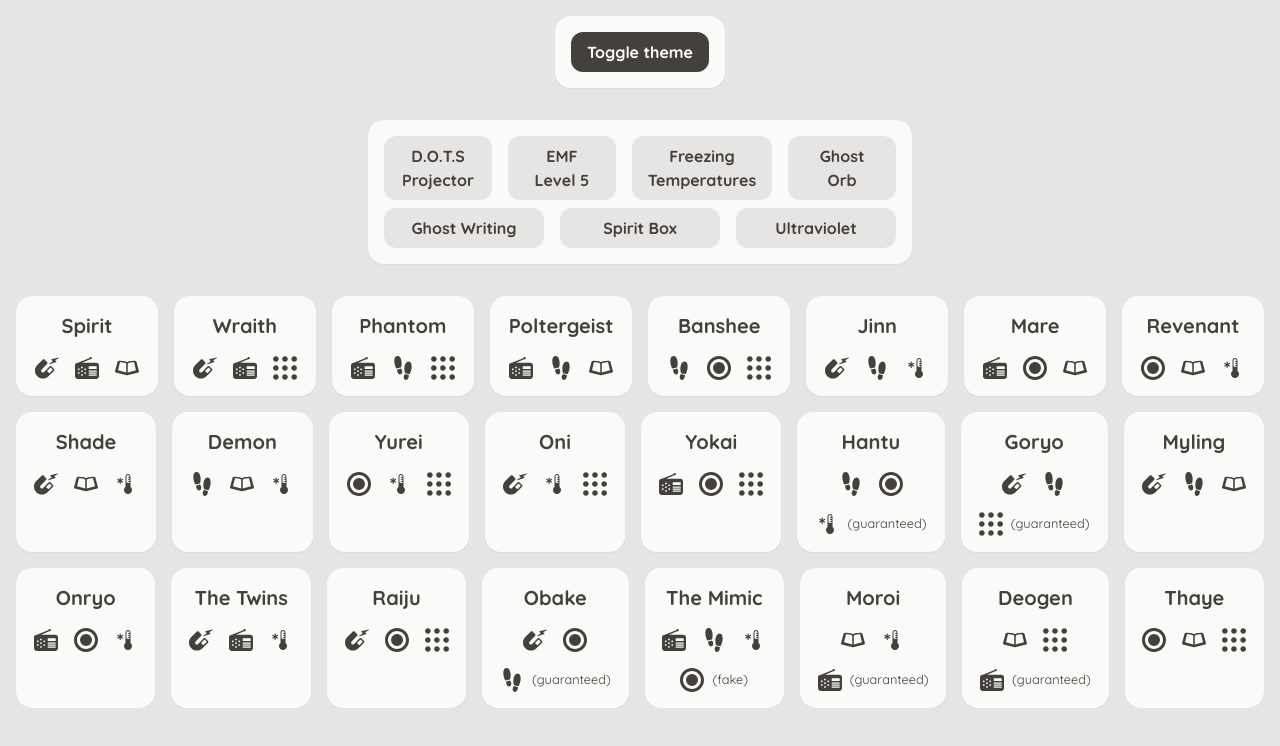
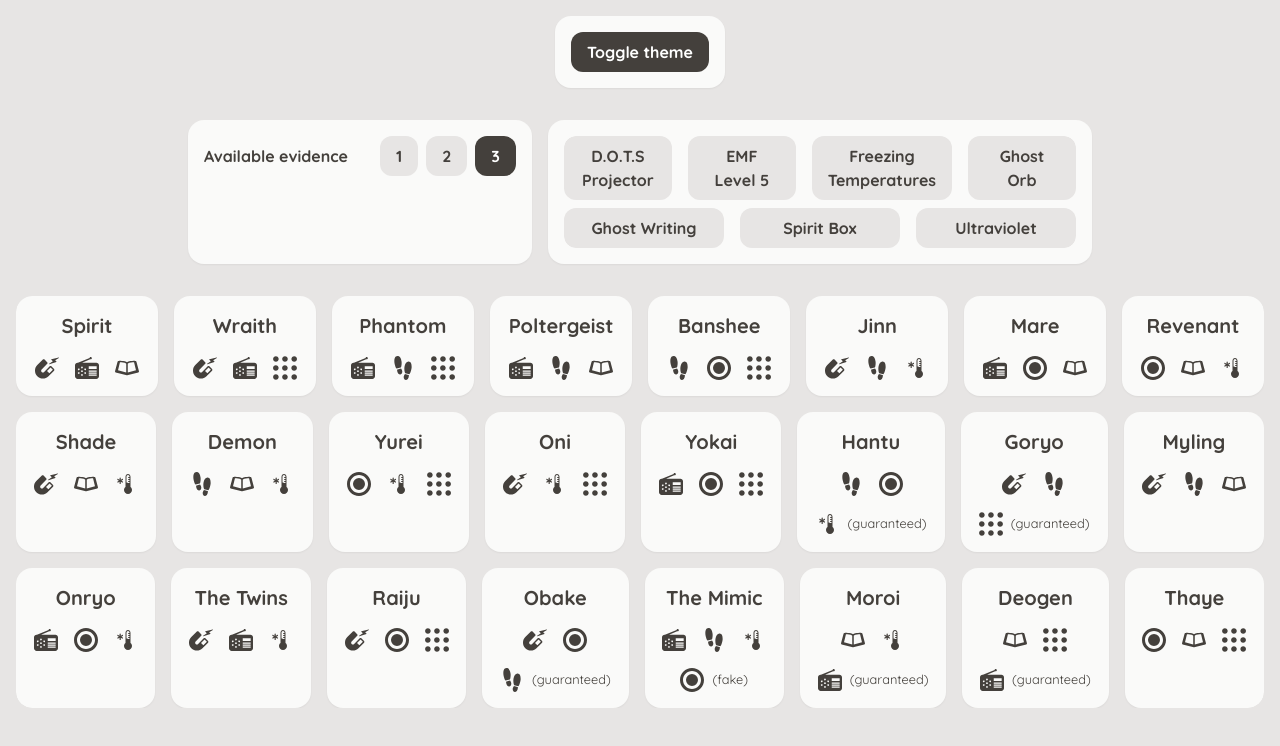
Before and after one commit to luizffgv/phasmoo, a Next.js app: page / in a window 1280 px wide. Shown: the top 746 px of the page. Built offline with nearby package versions, Linux system fonts and the light colour scheme.

Commit message:
Add available evidence logic

```diff
--- /dev/null
+++ b/src/app/_components/evidence-count-picker.tsx
@@ -0,0 +1,29 @@
+"use client";
+
+import { EvidenceCountContext } from "@/contexts/evidence-count";
+import { useContext } from "react";
+import Card from "./card";
+import Button from "./button";
+
+export default function EvidenceCountPicker() {
+  const { count, setCount } = useContext(EvidenceCountContext);
+
+  return (
+    <Card className="w-fit">
+      <div className="flex flex-row flex-wrap items-baseline justify-center gap-x-8 gap-y-2">
+        <strong>Available evidence</strong>
+        <div className="flex flex-row gap-2">
+          {([1, 2, 3] as const).map((num) => (
+            <Button
+              key={num}
+              onClick={() => setCount(num)}
+              {...(num == count ? { primary: true } : { weak: true })}
+            >
+              {num}
+            </Button>
+          ))}
+        </div>
+      </div>
+    </Card>
+  );
+}
--- a/src/app/_components/ghost-list.tsx
+++ b/src/app/_components/ghost-list.tsx
@@ -5,12 +5,18 @@ import { GHOSTS, filter } from "@/lib/phasmo";
 import { useContext, useLayoutEffect, useMemo, useRef } from "react";
 
 import Ghost from "./ghost";
+import { EvidenceCountContext } from "@/contexts/evidence-count";
 
 export default function GhostList() {
   const { evidences } = useContext(EvidenceContext);
+  const { count } = useContext(EvidenceCountContext);
+
   const listRef = useRef<HTMLDivElement>(null);
 
-  const ghostFilter = useMemo(() => filter(evidences.value, 3), [evidences]);
+  const ghostFilter = useMemo(
+    () => filter(evidences.value, count),
+    [count, evidences],
+  );
 
   useLayoutEffect(() => {
     if (listRef.current == null) {
@@ -23,7 +29,7 @@ export default function GhostList() {
         duration: 250,
       }),
     ).play();
-  }, [evidences]);
+  }, [count, evidences]);
 
   const ghosts = GHOSTS.filter(ghostFilter);
 
--- /dev/null
+++ b/src/app/_components/providers/evidence-count-provider.tsx
@@ -0,0 +1,23 @@
+"use client";
+
+import { EvidenceCountContext } from "@/contexts/evidence-count";
+import { useState } from "react";
+
+export default function EvidenceCountProvider({
+  children,
+}: {
+  children: React.ReactNode;
+}) {
+  const [count, setCount] = useState(3);
+
+  return (
+    <EvidenceCountContext.Provider
+      value={{
+        setCount,
+        count,
+      }}
+    >
+      {children}
+    </EvidenceCountContext.Provider>
+  );
+}
--- a/src/app/page.tsx
+++ b/src/app/page.tsx
@@ -1,14 +1,21 @@
+import EvidenceCountPicker from "./_components/evidence-count-picker";
 import EvidencePicker from "./_components/evidence-picker";
 import GhostList from "./_components/ghost-list";
+import EvidenceCountProvider from "./_components/providers/evidence-count-provider";
 import EvidenceProvider from "./_components/providers/evidence-provider";
 
 export default function Home() {
   return (
     <EvidenceProvider>
-      <main className="flex max-w-full grow flex-col items-center justify-between gap-8 overflow-y-auto sm:flex-col-reverse sm:justify-end">
-        <GhostList></GhostList>
-        <EvidencePicker></EvidencePicker>
-      </main>
+      <EvidenceCountProvider>
+        <main className="flex max-w-full grow flex-col items-center justify-between gap-8 overflow-y-auto sm:flex-col-reverse sm:justify-end">
+          <GhostList></GhostList>
+          <div className="flex max-w-full flex-row flex-wrap justify-center gap-4">
+            <EvidenceCountPicker></EvidenceCountPicker>
+            <EvidencePicker></EvidencePicker>
+          </div>
+        </main>
+      </EvidenceCountProvider>
     </EvidenceProvider>
   );
 }
--- /dev/null
+++ b/src/contexts/evidence-count.ts
@@ -0,0 +1,13 @@
+import { createContext } from "react";
+
+export interface EvidenceCountContext {
+  /** Sets {@link count} if properly implemented by the provider. */
+  setCount(count: 1 | 2 | 3): void;
+  /** Number of evidences the ghost may provide. */
+  readonly count: 1 | 2 | 3;
+}
+
+export const EvidenceCountContext = createContext<EvidenceCountContext>({
+  setCount: () => {},
+  count: 3,
+});
```
